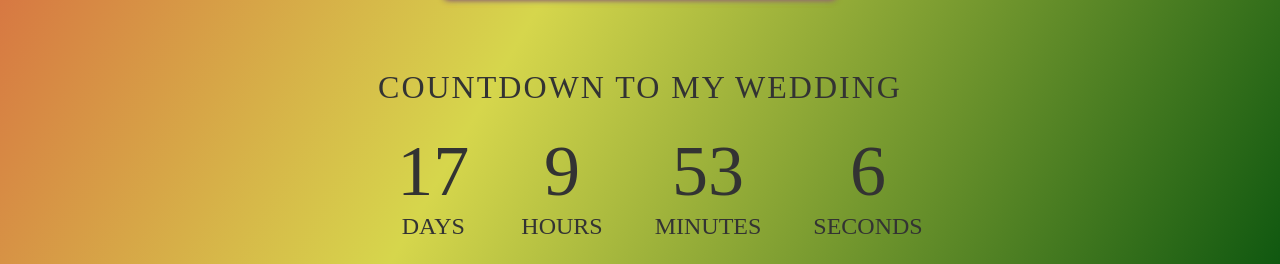
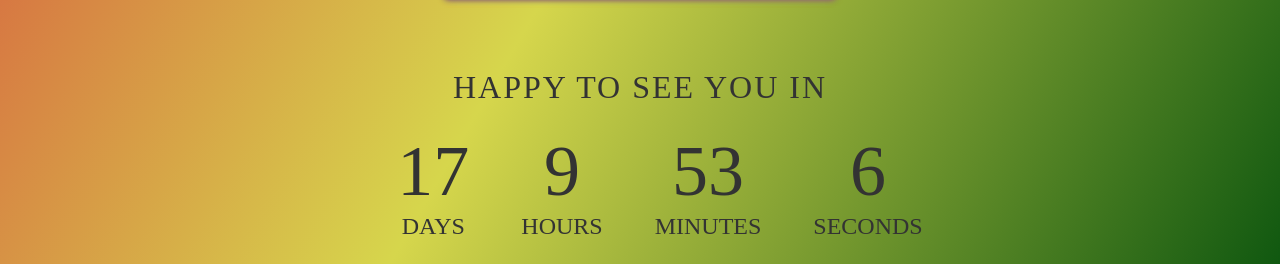
Before and after one commit to binhnguyenapr91/nguyens2nhi, a plain HTML site: page index.html in a window 1280 px wide. Shown: the part 603-867 px from the top of the page. Drawn offline with Linux system fonts and the light colour scheme.

Commit message:
countdown

```diff
--- a/index.html
+++ b/index.html
@@ -32,7 +32,7 @@
           </div>
         </div>
         <div class="container">
-            <h1 id="headline">Countdown to my wedding</h1>
+            <h1 id="headline">HAPPY TO SEE YOU IN</h1>
             <div id="countdown">
               <ul>
                 <li><span id="days"></span>days</li>
```
